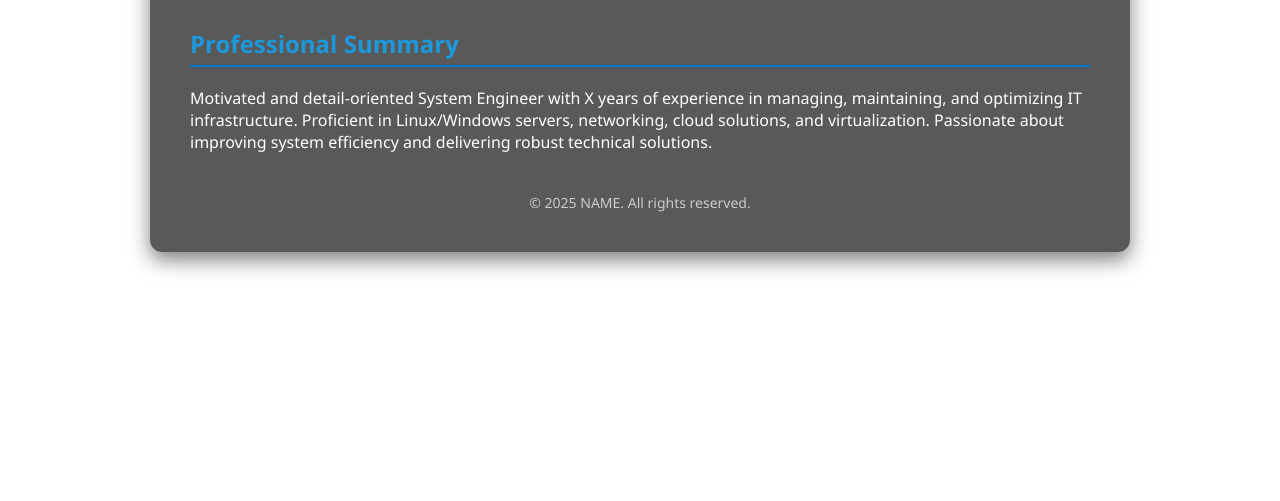
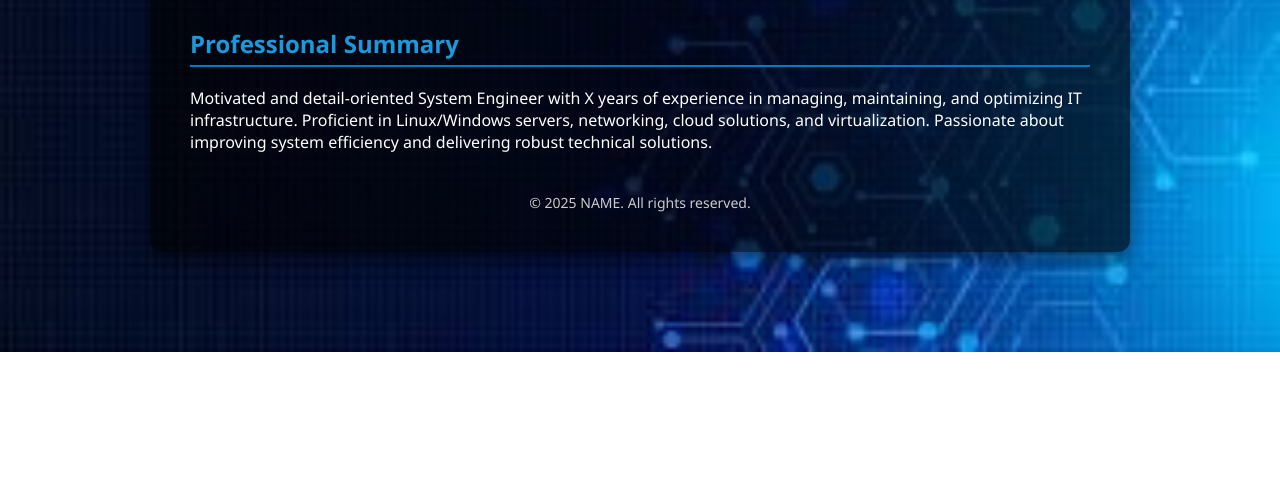
Before and after one commit to unknowndev-portfolio/portfolio, a plain HTML site: page index.html in a window 1280 px wide. Shown: the part 299-800 px from the top of the page. Drawn offline with Linux system fonts and the light colour scheme; files whose address does not match are found by name.

Commit message:
Update style.css

```diff
--- a/style.css
+++ b/style.css
@@ -1,7 +1,7 @@
 body {
     margin: 0;
     font-family: 'Segoe UI', Tahoma, Geneva, Verdana, sans-serif;
-    background-image: url('images/images.jpeg');
+    background-image: url('images.jpeg');
     background-size: cover;
     background-position: center;
     background-repeat: no-repeat;
```
